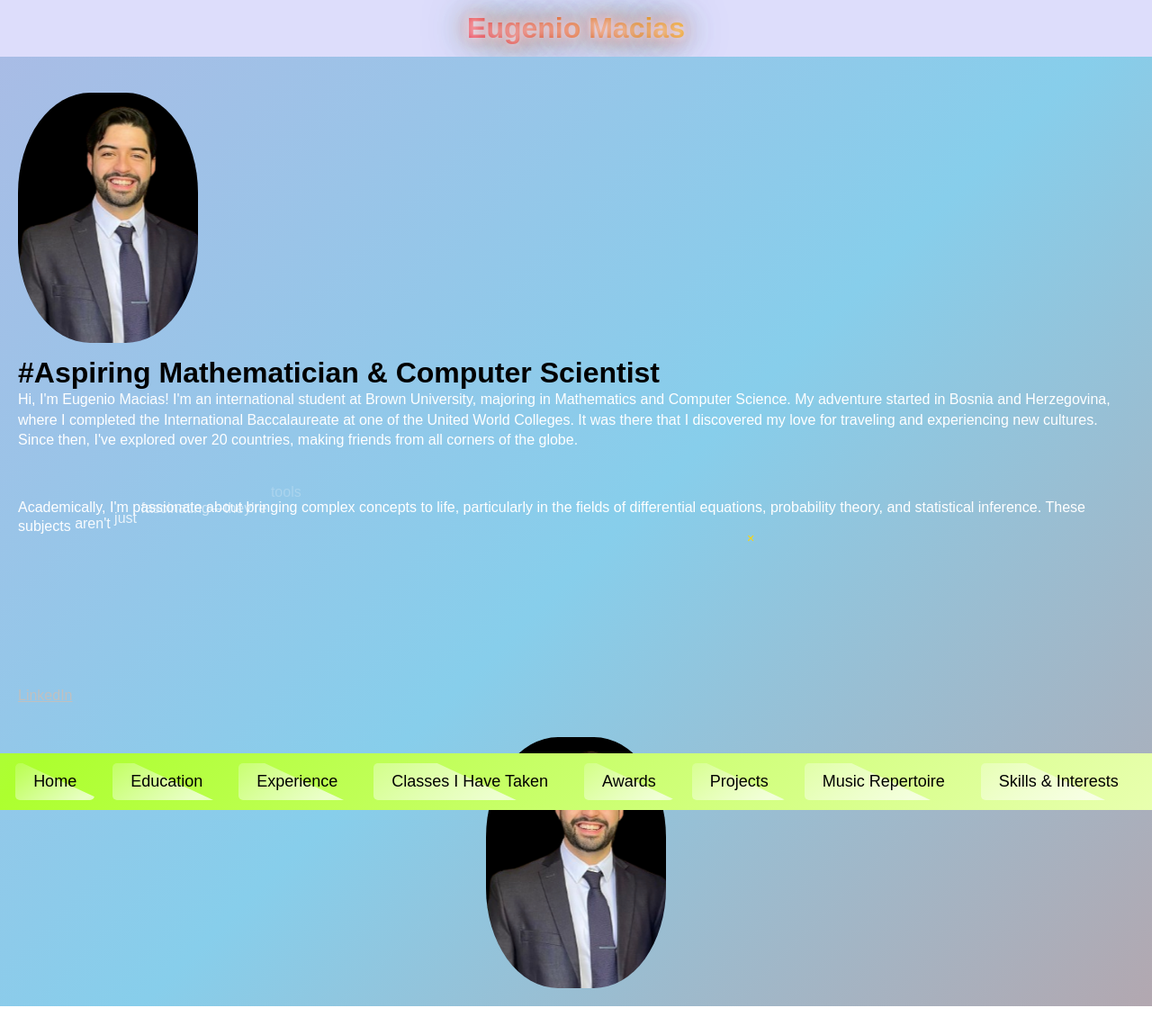
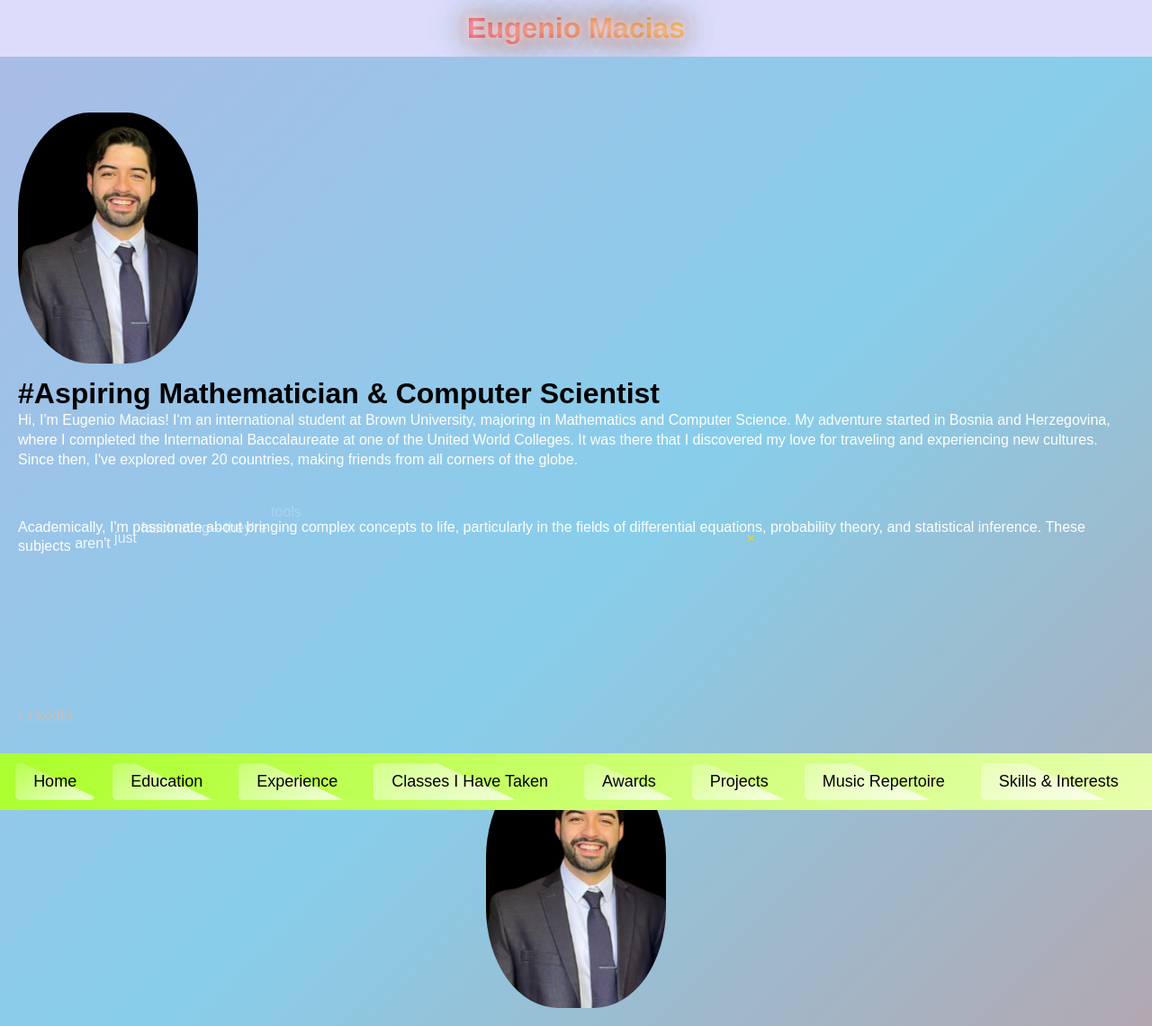
Before and after one commit to xXElGenio0203Xx/eugenio-macias.github.io, a Jekyll site: the page built from index.md, in a window 1280 px wide. Shown: the whole page at 90% size. Built offline with Jekyll 4.4.1, drawn with Linux system fonts in a browser that asks for light colours; some web fonts are replaced; before the commit the page ends 1118 px from its top, so only the background shows below that.

Commit message:
Update index.md

```diff
--- a/index.md
+++ b/index.md
@@ -4,7 +4,7 @@ title: Home
 ---
 
 
-![Profile Picture](/assets/images/gportfolio_profile_picture.png){: class="profile-pic" }
+&nbsp;![Profile Picture](/assets/images/gportfolio_profile_picture.png){: class="profile-pic" }
 
 # #Aspiring Mathematician & Computer Scientist
 <p class="animated-text">Hi, I'm Eugenio Macias! I'm an international student at Brown University, majoring in Mathematics and Computer Science. My adventure started in Bosnia and Herzegovina, where I completed the International Baccalaureate at one of the United World Colleges. It was there that I discovered my love for traveling and experiencing new cultures. Since then, I've explored over 20 countries, making friends from all corners of the globe.</p>
```
